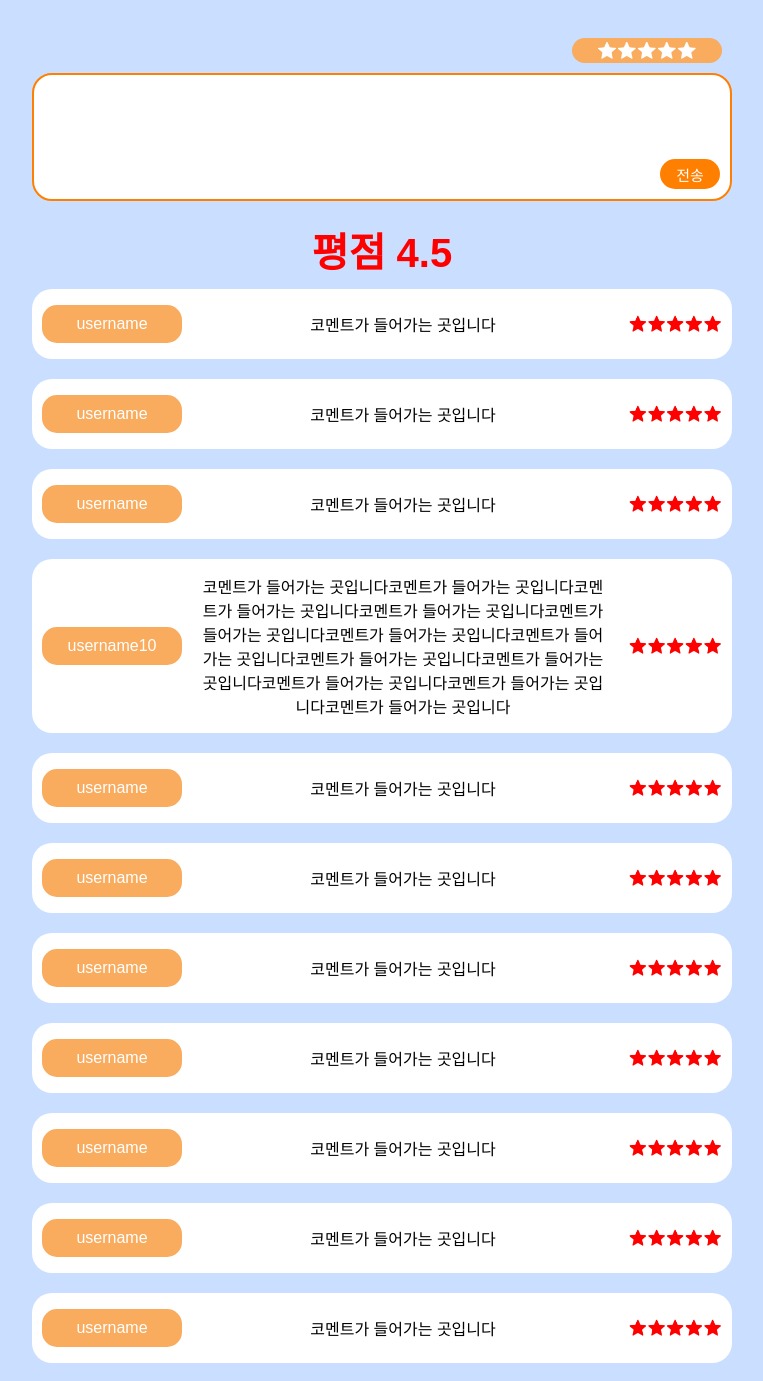
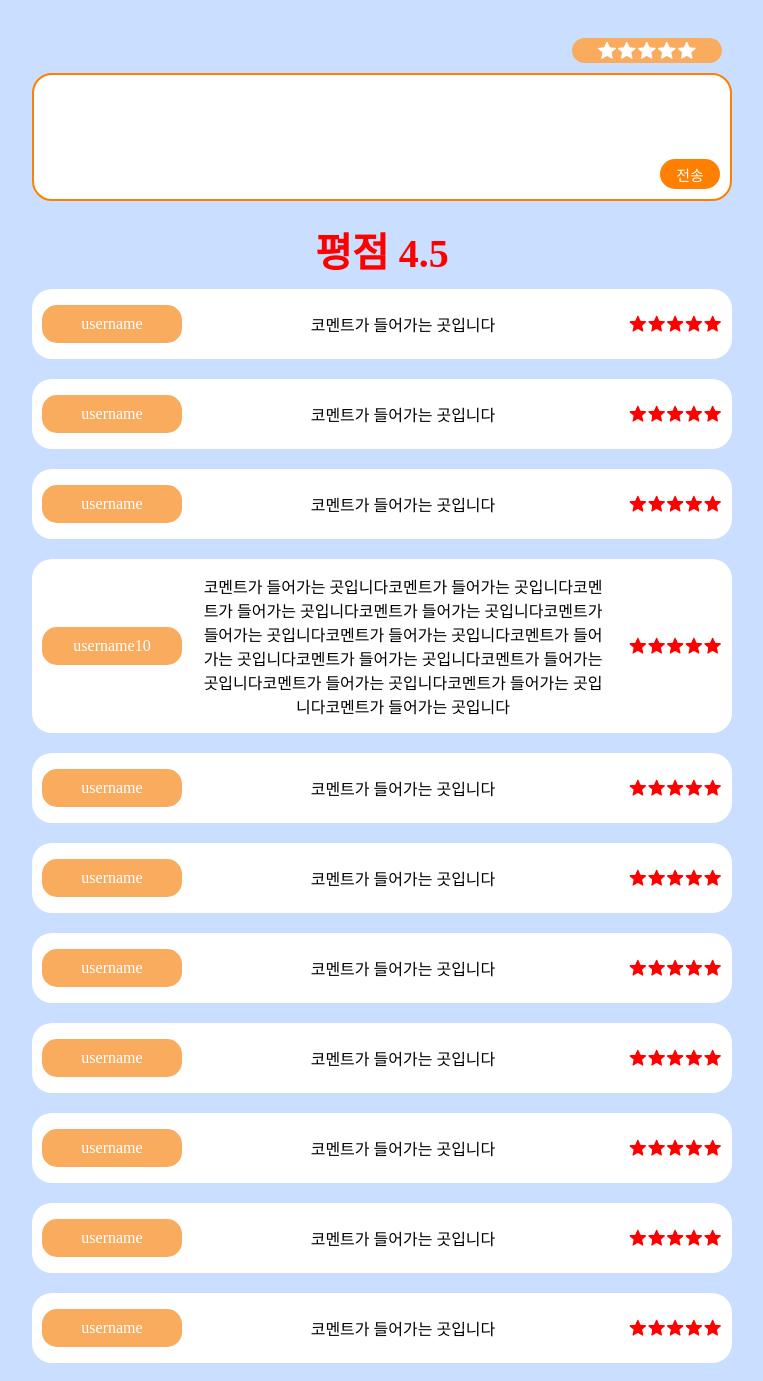
Before and after one commit to mingoodjob/dolchu, a Django app: template templates/food/detail.html in a window 1280 px wide. Shown: the whole page, without its empty margins (258-1021 px from the left). Run offline with Django 4.2, Linux system fonts and the light colour scheme; the template is opened without the code that fills it, so the values that code supplies are empty; some web fonts are replaced.

Commit message:
fix - font css

```diff
--- a/static/detail.css
+++ b/static/detail.css
@@ -1,7 +1,12 @@
-@import url(//fonts.googleapis.com/earlyaccess/jejugothic.css);
+@font-face {
+    font-family: 'KyoboHand';
+    src: url('https://cdn.jsdelivr.net/gh/projectnoonnu/noonfonts_20-04@1.0/KyoboHand.woff') format('woff');
+    font-weight: normal;
+    font-style: normal;
+}
 
 * {
-    font-family: 'Jeju Gothic', sans-serif;
+    font-family: 'KyoboHand';
     background-color: #CADFFF;
 }
 
```
